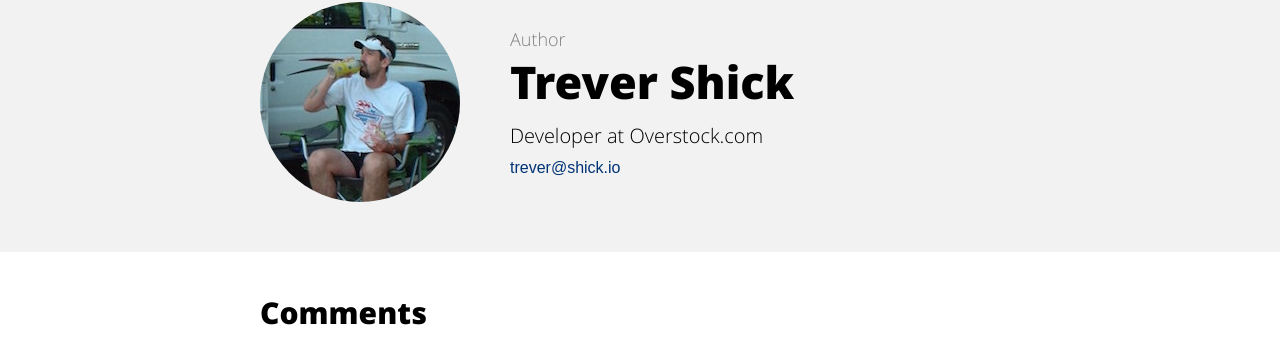
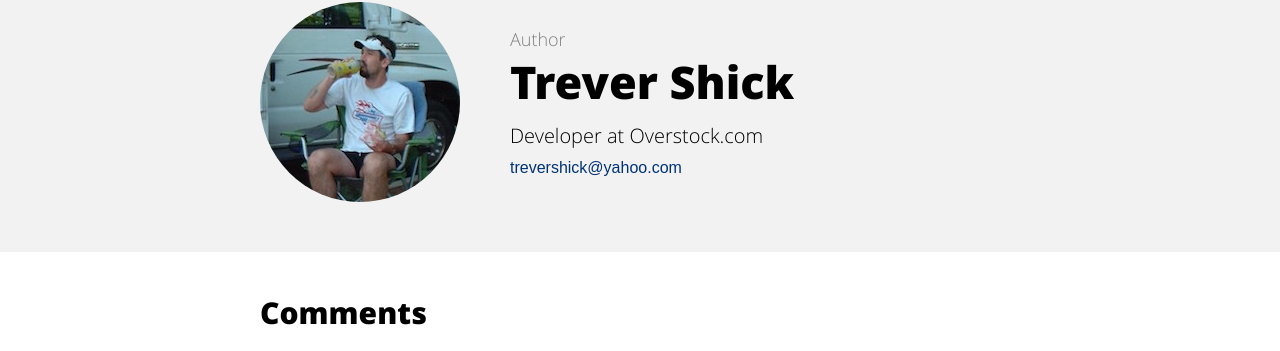
Before and after one commit to trevershick/trevershick.github.io, a Jekyll site: the page built from _posts/2014-05-06-poop.md, in a window 1280 px wide. Shown: the part 1290-1641 px from the top of the page. Built offline with Jekyll 4.4.1, drawn with Linux system fonts in a browser that asks for light colours; comment, search, counter and statistics services are not loaded.

Commit message:
Fix email address

```diff
--- a/_config.yml
+++ b/_config.yml
@@ -7,7 +7,7 @@
 username: Trever Shick
 user_title: Underachieving Overachiever
 user_description: Developer at Overstock.com
-email: trever@shick.io
+email: trevershick@yahoo.com
 twitter_username: trevermshick
 github_username:  trevershick
 gplus_username:  trevershick
```
